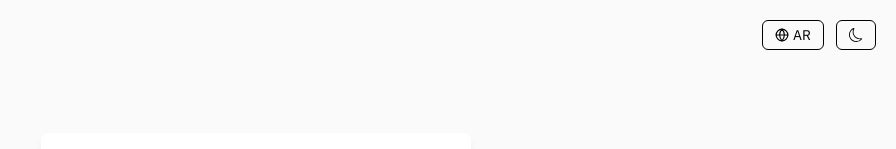
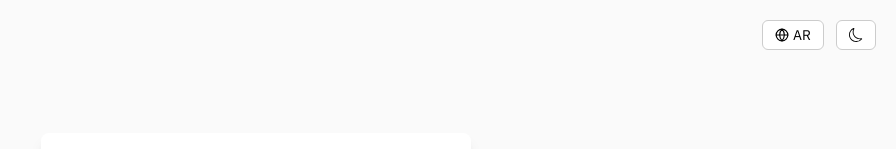
Before and after one commit to Kalamna/Kalamna-Dashboard, a React (Vite) app: page / in a window 1280 px wide. Shown: the top 149 px of the page, without its empty margins (384-1280 px from the left). Built offline with nearby package versions, Linux system fonts and the light colour scheme.

Commit message:
updates buttoms in login page

```diff
--- a/src/pages/auth/LoginPage.tsx
+++ b/src/pages/auth/LoginPage.tsx
@@ -39,6 +39,11 @@ const LoginPage = () => {
         <button
           className="border px-3 py-1 rounded-md flex items-center gap-1 text-sm"
           onClick={toggleLanguage}
+          style={{
+            borderColor: "var(--input-border)",
+            color: "var(--text-main)",
+            backgroundColor: "var(--card-bg)"
+          }}
         >
           <FiGlobe /> {language === "en" ? "AR" : "EN"}
         </button>
@@ -46,6 +51,11 @@ const LoginPage = () => {
         <button
           className="border px-3 py-1 rounded-md text-sm"
           onClick={toggleDarkMode}
+          style={{
+            borderColor: "var(--input-border)",
+            color: "var(--text-main)",
+            backgroundColor: "var(--card-bg)"
+          }}
         >
           {darkMode ? <BsSun /> : <BsMoon />}
         </button>
```
